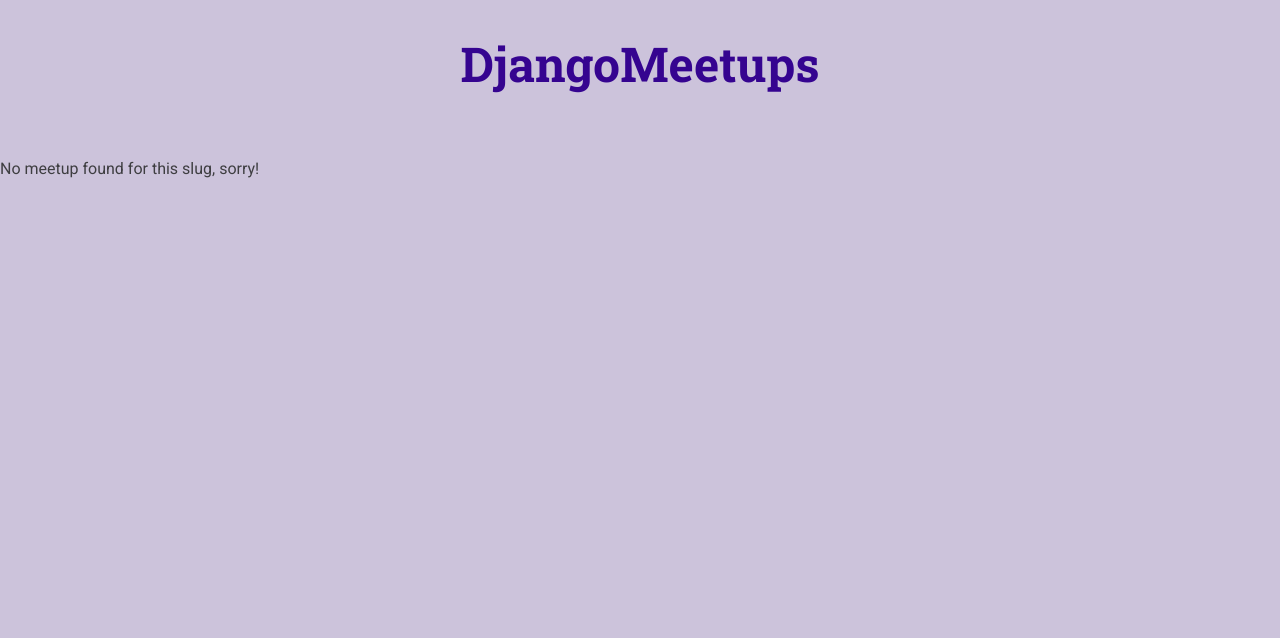
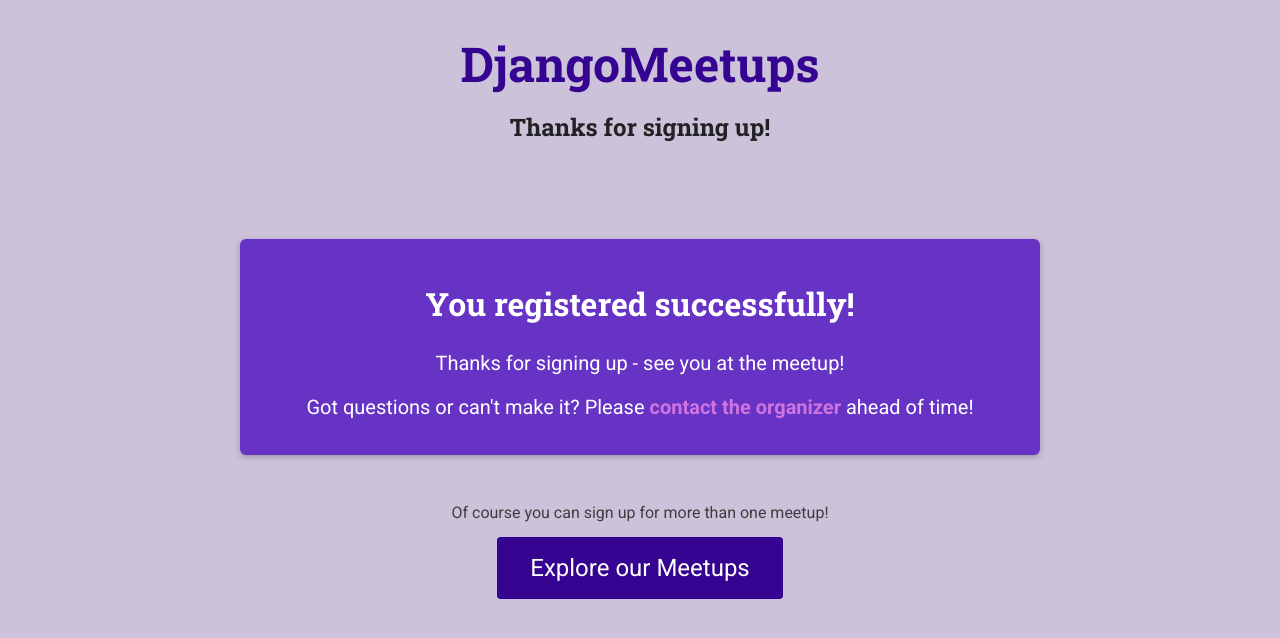
Before and after one commit to j4cksw/django_course_site, a Django app: page /meetups/success in a window 1280 px wide. Shown: the top 638 px of the page. Run offline with Django 3.2, Linux system fonts and the light colour scheme; data comes from the database, SQL or seed files in the repository; both versions use the stored data as it was after the commit.

Commit message:
Added registration form

```diff
--- a/meetups/admin.py
+++ b/meetups/admin.py
@@ -1,6 +1,7 @@
 from django.contrib import admin
-from .models import Location, Meetup
+from .models import Location, Meetup, Participant
 
 # Register your models here.
 admin.site.register(Meetup)
 admin.site.register(Location)
+admin.site.register(Participant)
--- /dev/null
+++ b/meetups/forms.py
@@ -0,0 +1,5 @@
+from django import forms
+from .models import Participant
+
+class RegistrationForm(forms.Form):
+    email = forms.EmailField(label='Your e-mail')
--- /dev/null
+++ b/meetups/static/meetups/styles/registration-confirmation.css
@@ -0,0 +1,37 @@
+main {
+  text-align: center;
+}
+
+#confirmation {
+  max-width: 50rem;
+  margin: 3rem auto;
+  box-shadow: 0 2px 6px rgba(0, 0, 0, 0.25);
+  padding: 1rem;
+  background-color: #6633c4;
+  border-radius: 6px;
+  color: white;
+}
+
+#confirmation h2 {
+  color: inherit;
+  font-size: 2rem;
+}
+
+#confirmation p {
+  font-size: 1.25rem;
+}
+
+#confirmation p a {
+  color: #cf74df;
+  text-decoration: none;
+  font-weight: bold;
+}
+
+#continue p {
+  margin: 2rem 0;
+}
+
+#continue .btn {
+  font-size: 1.5rem;
+  padding: 1rem 2rem;
+}
--- a/meetups/templates/meetups/meetup-details.html
+++ b/meetups/templates/meetups/meetup-details.html
@@ -11,22 +11,22 @@
 {% endblock %}
 
 {% block main_heading %}
-    {{ meetup_title }}
+    {{ meetup.title }}
 {% endblock %}
 
 {% block body %}
 
 {% if meetup_found %}
     <article>
-        <img src="" alt=""/>
+        <img id="main-image" src="{{ meetup.image.url }}" alt="{{ meetup.title }}"/>
         <section id="location">
             <h2>Meetup Location</h2>
-            <address>This meetup takes place in <span>LOCATION</span> (ADDRESS).</address>
+            <address>This meetup takes place in <span>{{ meetup.location.name }}</span> ({{ meetup.location.address }}).</address>
         </section>
 
         <section id="details">
             <h2>What's This Meetup About?</h2>
-            <p>{{ meetup_description }}</p>
+            <p>{{ meetup.description }}</p>
             <footer>
                 <p>Need more details? Please <a href="">contact the organizer</a> (but don't spam us ;-)).</p>
             </footer>
@@ -34,7 +34,15 @@
 
         <section id="registration">
             <h2>Join Us!</h2>
-            FORM
+            <form action="{% url 'meetup-detail' meetup.slug %}" method="POST" >
+                {% csrf_token %}
+                <ul>
+                    {{ form.as_ul }}
+                </ul>
+                <div id="registration-actions">
+                    <button>Register</button>
+                </div>
+            </form>
         </section>
     </article>
 {% else %}
--- /dev/null
+++ b/meetups/templates/meetups/registration-success.html
@@ -0,0 +1,23 @@
+{% extends 'meetups/base/base.html' %}
+
+{% load static %}
+
+{% block title %}You registered successfully!{% endblock %}
+
+{% block site_css %}
+<link rel="stylesheet" href="{% static 'meetups/styles/registration-confirmation.css' %}">
+{% endblock %}
+
+{% block main_heading %}Thanks for signing up!{% endblock %}
+
+{% block body %}
+<section id="confirmation">
+    <h2>You registered successfully!</h2>
+    <p>Thanks for signing up - see you at the meetup!</p>
+    <p>Got questions or can't make it? Please <a href="">contact the organizer</a> ahead of time!</p>
+</section>
+<section id="continue">
+    <p>Of course you can sign up for more than one meetup!</p>
+    <p><a href="/meetups" class="btn">Explore our Meetups</a> </p>
+</section>
+{% endblock %}
--- a/meetups/urls.py
+++ b/meetups/urls.py
@@ -3,5 +3,6 @@ from . import views
 
 urlpatterns = [
     path('meetups/', views.index, name='all-meetups'),
-    path('meetups/<slug:meetup_slug>', views.meetup_details, name='meetup-detail')
+    path('meetups/success', views.confirm_registration, name='confirm-registration'),
+    path('meetups/<slug:meetup_slug>', views.meetup_details, name='meetup-detail'),
 ]
--- a/meetups/views.py
+++ b/meetups/views.py
@@ -1,5 +1,6 @@
-from meetups.models import Meetup
-from django.shortcuts import render
+from meetups.forms import RegistrationForm
+from meetups.models import Meetup, Participant
+from django.shortcuts import redirect, render
 from django.http import HttpResponse
 
 
@@ -13,12 +14,26 @@ def index(request):
 def meetup_details(request, meetup_slug):
     try:
         selected_meetup = Meetup.objects.get(slug=meetup_slug)
+
+        if request.method == 'GET':
+            registration_form = RegistrationForm()
+        else:
+            registration_form = RegistrationForm(request.POST)
+            if registration_form.is_valid():
+                user_email = registration_form.cleaned_data['email']
+                participant, _ = Participant.objects.get_or_create(email=user_email)
+                selected_meetup.participants.add(participant)
+                return redirect('confirm-registration')
+
         return render(request, 'meetups/meetup-details.html', {
-            'meetup_found': True,
-            'meetup_title': selected_meetup.title,
-            'meetup_description': selected_meetup.description
-        })
+                'meetup_found': True,
+                'meetup': selected_meetup,
+                'form': registration_form
+            })
     except Exception as e:
         return render(request, 'meetups/meetup-details.html', {
             'meetup_found': False
         })
+
+def confirm_registration(request):
+    return render(request, 'meetups/registration-success.html')
```
Also changed, not shown: meetups/models.py (+8 -0 lines), db.sqlite3, meetups/migrations/0004_auto_20210830_1410.py (added), meetups/migrations/0005_auto_20210830_1422.py (added), uploads/images/4393144.png (added), uploads/images/982770.png (added), uploads/images/kPoQNQRrbmCkWYDOT5SOo09uwTvbmAiMyqR9Xgk_71w.png (added), uploads/images/papers.co-aj26-pixel-art-city-by-army-of-trolls-35-3840x2160-4k-wallpaper.jpg (added).
